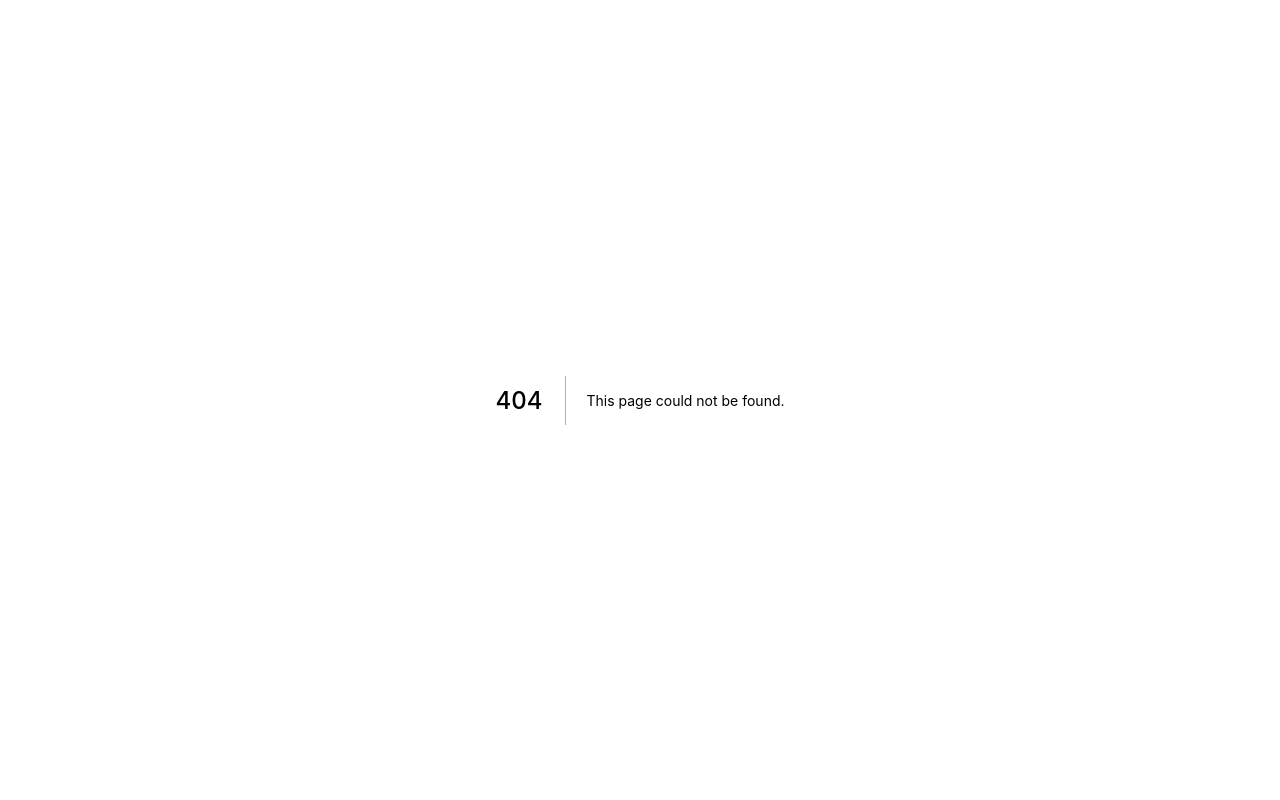
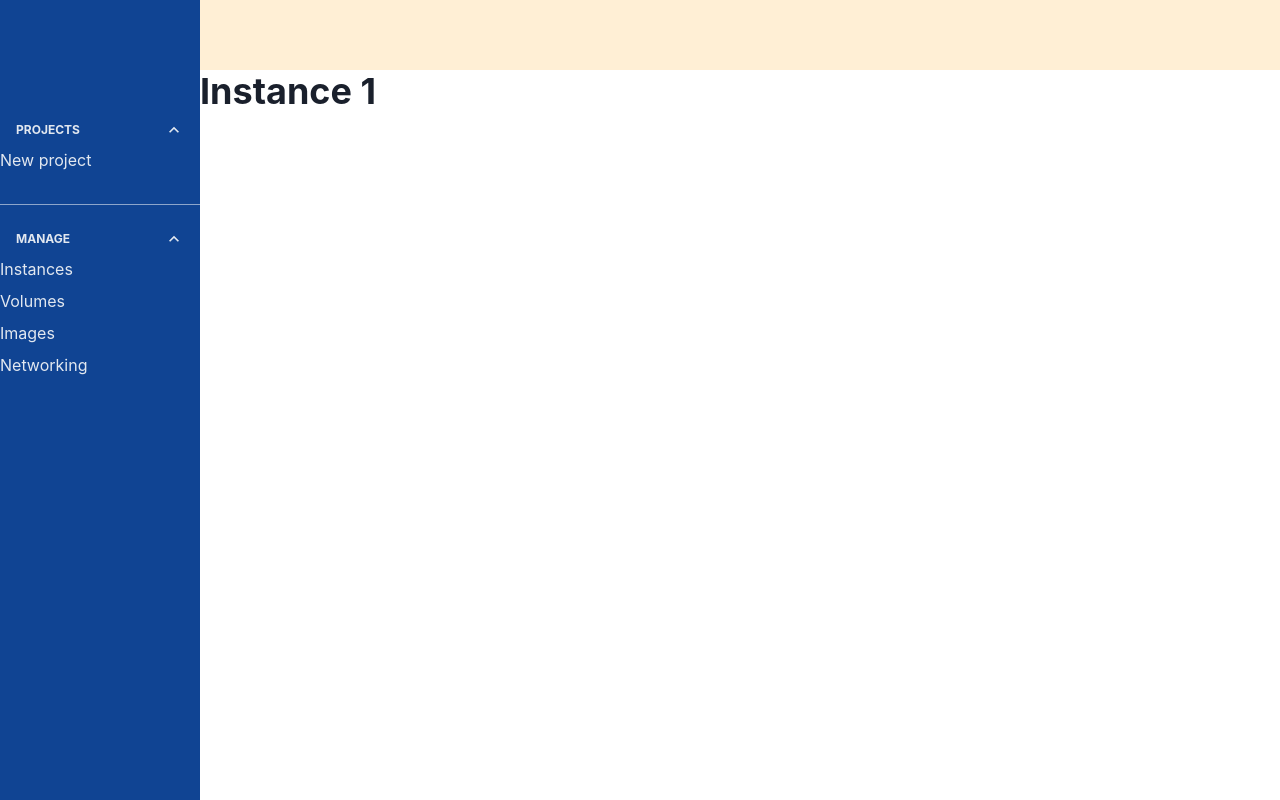
Before and after one commit to fruitbox12/marscloud, a Next.js app: page /instances/1 in a window 1280 px wide. Before the commit this address had no page. Built offline with nearby package versions, Linux system fonts and the light colour scheme.

Commit message:
Create instance page

```diff
--- /dev/null
+++ b/pages/instances/[ids].tsx
@@ -0,0 +1,22 @@
+import { ReactElement } from "react";
+import { useRouter } from "next/router";
+import { Heading } from "@chakra-ui/react";
+import Layout from "../../components/layout";
+import type { NextPageWithLayout } from "../_app";
+
+const InstancePage: NextPageWithLayout = () => {
+  const router = useRouter();
+  const { ids } = router.query;
+
+  return (
+    <>
+      <Heading>Instance {ids}</Heading>
+    </>
+  );
+};
+
+InstancePage.getLayout = function getLayout(page: ReactElement) {
+  return <Layout>{page}</Layout>;
+};
+
+export default InstancePage;
```
